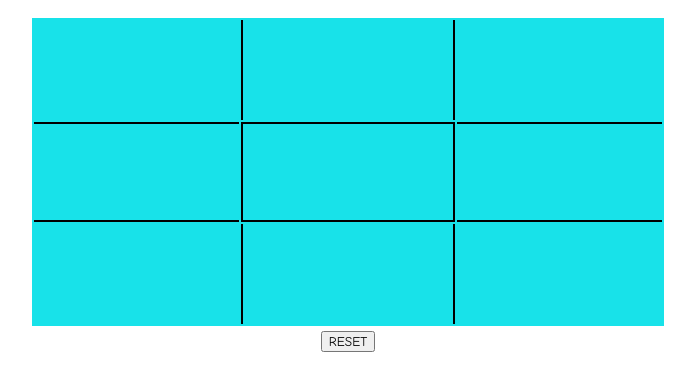
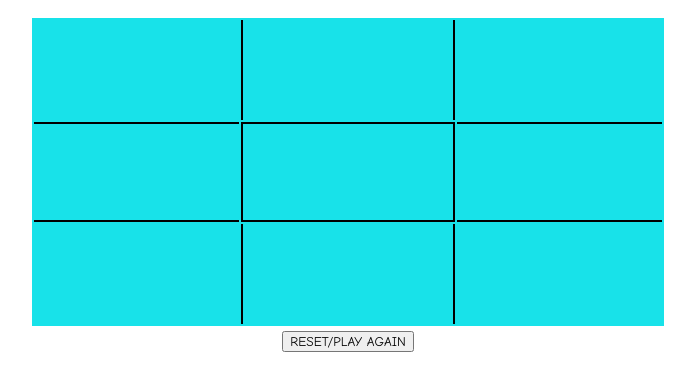
Before and after one commit to zerga9/Tic-Tac-Toe-JS, a website: page index.html in a window 1280 px wide. Shown: the part 48-438 px from the top of the page, without its empty margins (292-987 px from the left). Drawn offline with Linux system fonts and the light colour scheme.

Commit message:
Add Play again to button

```diff
--- a/index.html
+++ b/index.html
@@ -29,7 +29,7 @@
     <td id="8" onclick="game.play(game.currentPlayer, 8)"></td>
   </tr>
 </table>
-<button onclick="game.reset()">RESET</button>
+<button onclick="game.reset()">RESET/PLAY AGAIN</button>
 </center>
 
 
```
